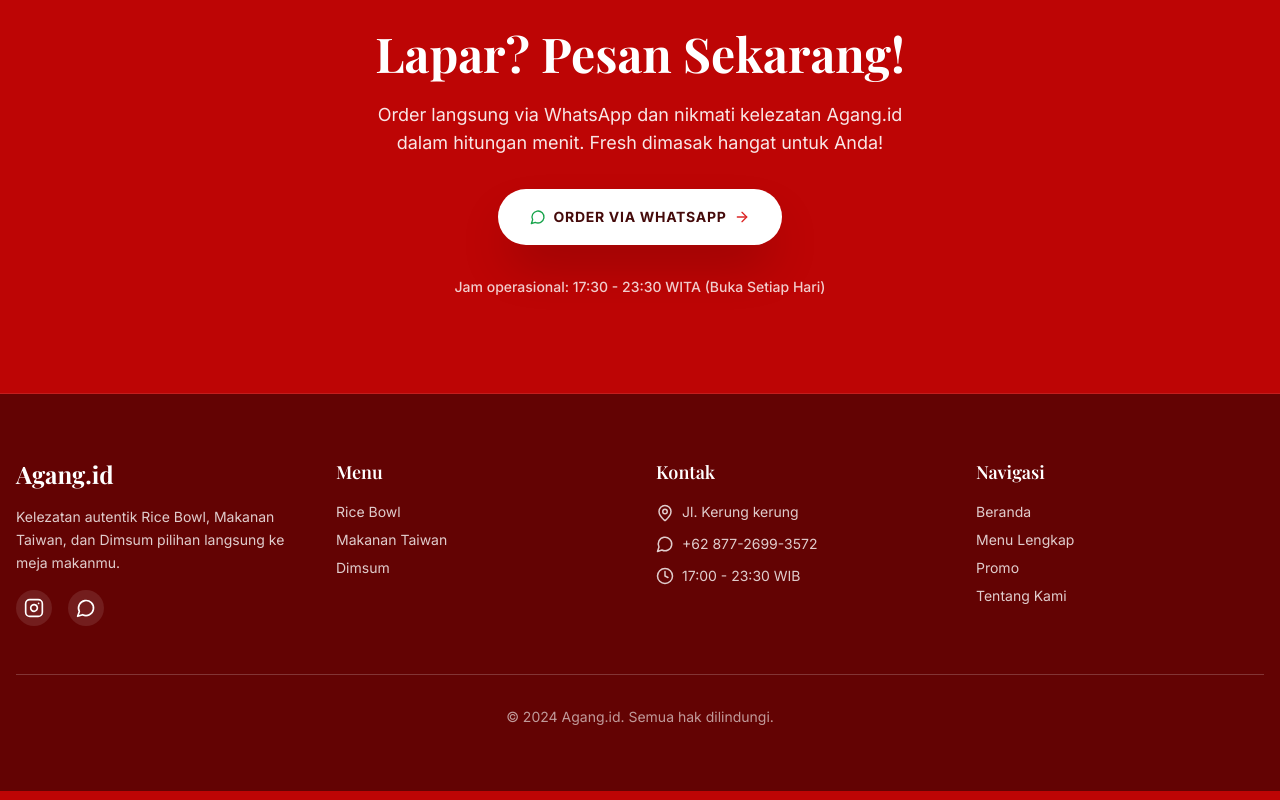
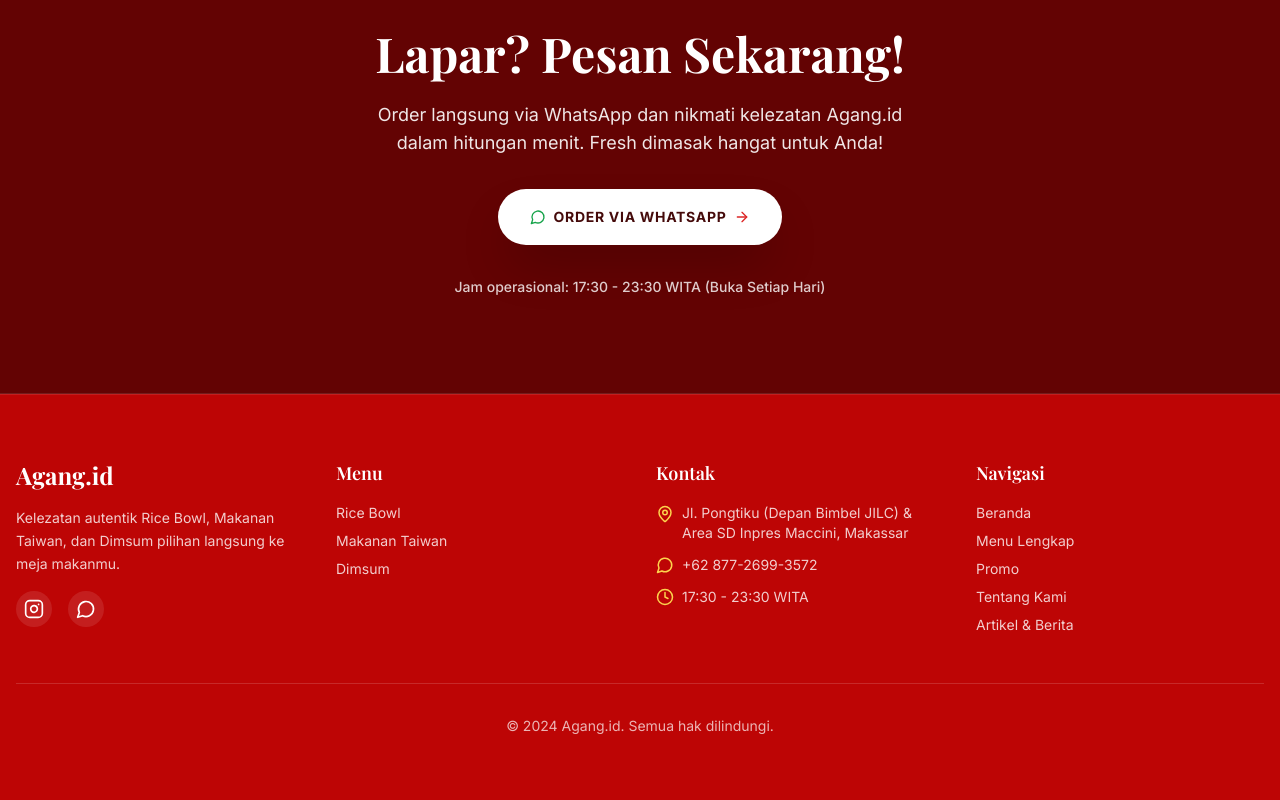
Before and after one commit to frmnsyy236/agang.id, a React (Vite) app: page / in a window 1280 px wide. Shown: the part 3395-4195 px from the top of the page. Built offline with nearby package versions, Linux system fonts and the light colour scheme; no server answers; the database is empty; the HTML template or start-up script is replaced by a standard one.

Commit message:
style: tukar warna background CTA menjadi marun pekat #630303 dan footer menjadi merah #BD0505

```diff
--- a/src/components/home/CTASection.tsx
+++ b/src/components/home/CTASection.tsx
@@ -9,7 +9,7 @@ export const CTASection = () => {
   };
 
   return (
-    <section className="py-16 md:py-24 bg-[#BD0505] border-t border-b border-white/10 text-white relative overflow-hidden">
+    <section className="py-16 md:py-24 bg-[#630303] border-t border-b border-white/10 text-white relative overflow-hidden">
       <div className="container mx-auto px-4 relative z-10">
         <motion.div
           initial={{ opacity: 0, y: 20 }}
--- a/src/components/layout/Footer.tsx
+++ b/src/components/layout/Footer.tsx
@@ -3,18 +3,30 @@ import { Instagram, MessageCircle, MapPin, Clock } from 'lucide-react';
 
 export const Footer = () => {
   return (
-    <footer className="bg-accent text-accent-foreground">
+    <footer className="bg-[#BD0505] text-white border-t border-white/10">
       <div className="container mx-auto px-4 py-12 md:py-16">
         <div className="grid grid-cols-1 md:grid-cols-2 lg:grid-cols-4 gap-8">
           {/* Brand */}
           <div className="space-y-4">
-            <h3 className="font-display text-2xl font-bold">Agang.id</h3>
-            <p className="text-accent-foreground/80 text-sm leading-relaxed">Kelezatan autentik Rice Bowl, Makanan Taiwan, dan Dimsum pilihan langsung ke meja makanmu.</p>
+            <h3 className="font-display text-2xl font-bold text-white">Agang.id</h3>
+            <p className="text-white/80 text-sm leading-relaxed">
+              Kelezatan autentik Rice Bowl, Makanan Taiwan, dan Dimsum pilihan langsung ke meja makanmu.
+            </p>
             <div className="flex gap-4">
-              <a href="https://instagram.com/agang.id" target="_blank" rel="noopener noreferrer" className="p-2 rounded-full bg-accent-foreground/10 hover:bg-primary hover:text-primary-foreground transition-colors">
+              <a
+                href="https://instagram.com/agang.id"
+                target="_blank"
+                rel="noopener noreferrer"
+                className="p-2 rounded-full bg-white/10 hover:bg-white/20 text-white transition-colors"
+              >
                 <Instagram size={20} />
               </a>
-              <a href="https://wa.me/6287726993572" target="_blank" rel="noopener noreferrer" className="p-2 rounded-full bg-accent-foreground/10 hover:bg-[hsl(142,70%,45%)] hover:text-white transition-colors">
+              <a
+                href="https://wa.me/6287726993572"
+                target="_blank"
+                rel="noopener noreferrer"
+                className="p-2 rounded-full bg-white/10 hover:bg-green-600 hover:text-white transition-colors"
+              >
                 <MessageCircle size={20} />
               </a>
             </div>
@@ -22,20 +34,20 @@ export const Footer = () => {
 
           {/* Quick Links */}
           <div className="space-y-4">
-            <h4 className="font-display text-lg font-semibold">Menu</h4>
+            <h4 className="font-display text-lg font-semibold text-white">Menu</h4>
             <ul className="space-y-2 text-sm">
               <li>
-                <Link to="/menu?category=ricebowl" className="text-accent-foreground/80 hover:text-accent-foreground transition-colors">
+                <Link to="/products?category=ricebowl" className="text-white/80 hover:text-white transition-colors">
                   Rice Bowl
                 </Link>
               </li>
               <li>
-                <Link to="/menu?category=taiwan" className="text-accent-foreground/80 hover:text-accent-foreground transition-colors">
+                <Link to="/products?category=taiwan" className="text-white/80 hover:text-white transition-colors">
                   Makanan Taiwan
                 </Link>
               </li>
               <li>
-                <Link to="/menu?category=dimsum" className="text-accent-foreground/80 hover:text-accent-foreground transition-colors">
+                <Link to="/products?category=dimsum" className="text-white/80 hover:text-white transition-colors">
                   Dimsum
                 </Link>
               </li>
@@ -44,45 +56,50 @@ export const Footer = () => {
 
           {/* Contact */}
           <div className="space-y-4">
-            <h4 className="font-display text-lg font-semibold">Kontak</h4>
+            <h4 className="font-display text-lg font-semibold text-white">Kontak</h4>
             <ul className="space-y-3 text-sm">
-              <li className="flex items-start gap-2 text-accent-foreground/80">
-                <MapPin size={18} className="mt-0.5 shrink-0" />
-                <span>Jl. Kerung kerung</span>
+              <li className="flex items-start gap-2 text-white/80">
+                <MapPin size={18} className="mt-0.5 shrink-0 text-amber-300" />
+                <span>Jl. Pongtiku (Depan Bimbel JILC) & Area SD Inpres Maccini, Makassar</span>
               </li>
-              <li className="flex items-center gap-2 text-accent-foreground/80">
-                <MessageCircle size={18} className="shrink-0" />
+              <li className="flex items-center gap-2 text-white/80">
+                <MessageCircle size={18} className="shrink-0 text-amber-300" />
                 <span>+62 877-2699-3572</span>
               </li>
-              <li className="flex items-center gap-2 text-accent-foreground/80">
-                <Clock size={18} className="shrink-0" />
-                <span>17:00 - 23:30 WIB</span>
+              <li className="flex items-center gap-2 text-white/80">
+                <Clock size={18} className="shrink-0 text-amber-300" />
+                <span>17:30 - 23:30 WITA</span>
               </li>
             </ul>
           </div>
 
           {/* Navigation */}
           <div className="space-y-4">
-            <h4 className="font-display text-lg font-semibold">Navigasi</h4>
+            <h4 className="font-display text-lg font-semibold text-white">Navigasi</h4>
             <ul className="space-y-2 text-sm">
               <li>
-                <Link to="/" className="text-accent-foreground/80 hover:text-accent-foreground transition-colors">
+                <Link to="/" className="text-white/80 hover:text-white transition-colors">
                   Beranda
                 </Link>
               </li>
               <li>
-                <Link to="/menu" className="text-accent-foreground/80 hover:text-accent-foreground transition-colors">
+                <Link to="/products" className="text-white/80 hover:text-white transition-colors">
                   Menu Lengkap
                 </Link>
               </li>
               <li>
-                <Link to="/promo" className="text-accent-foreground/80 hover:text-accent-foreground transition-colors">
+                <Link to="/promo" className="text-white/80 hover:text-white transition-colors">
                   Promo
                 </Link>
               </li>
               <li>
-                <Link to="/about" className="text-accent-foreground/80 hover:text-accent-foreground transition-colors">
+                <Link to="/about" className="text-white/80 hover:text-white transition-colors">
                   Tentang Kami
+                </Link>
+              </li>
+              <li>
+                <Link to="/blog" className="text-white/80 hover:text-white transition-colors">
+                  Artikel & Berita
                 </Link>
               </li>
             </ul>
@@ -90,7 +107,7 @@ export const Footer = () => {
         </div>
 
         {/* Bottom Bar */}
-        <div className="mt-12 pt-8 border-t border-accent-foreground/20 text-center text-sm text-accent-foreground/60">
+        <div className="mt-12 pt-8 border-t border-white/15 text-center text-sm text-white/70">
           <p>© 2024 Agang.id. Semua hak dilindungi.</p>
         </div>
       </div>
```
